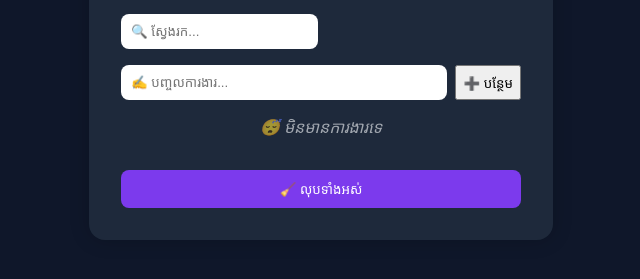
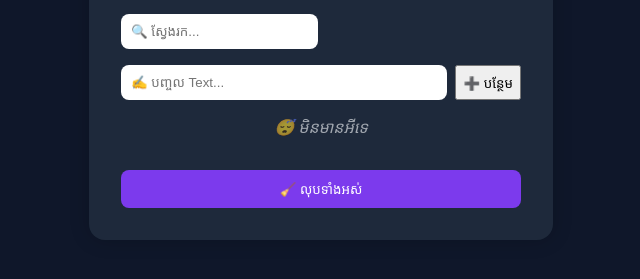
Before and after one commit to faritsina/todoapp, a plain HTML site: page index.html in a window 1280 px wide. Shown: the part 117-396 px from the top of the page, without its empty margins (319-959 px from the left). Drawn offline with Linux system fonts and the light colour scheme.

Commit message:
first commit

```diff
--- a/index.html
+++ b/index.html
@@ -16,12 +16,12 @@
     <input type="text" id="searchInput" placeholder="🔍 ស្វែងរក..." oninput="searchTasks()" />
 
     <div class="input-group">
-      <input type="text" id="taskInput" placeholder="✍️ បញ្ចូលការងារ..." />
+      <input type="text" id="taskInput" placeholder="✍️ បញ្ចូល Text..." />
       <button onclick="addTask()">➕ បន្ថែម</button>
     </div>
 
     <ul id="taskList"></ul>
-    <p id="emptyMsg">😴 មិនមានការងារទេ</p>
+    <p id="emptyMsg">😴 មិនមានអីទេ</p>
 
     <button class="clear-btn" onclick="clearAll()">🧹 លុបទាំងអស់</button>
   </div>
```
